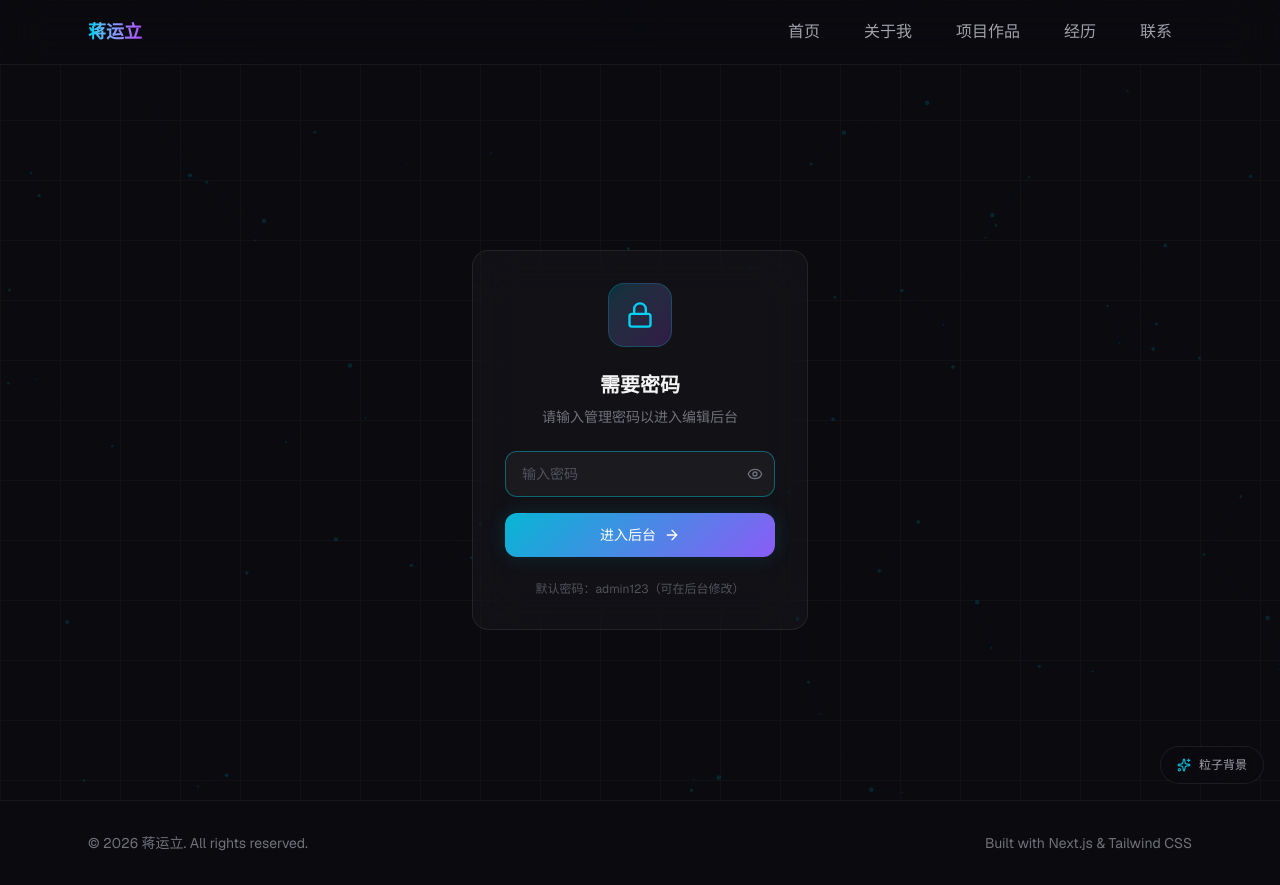
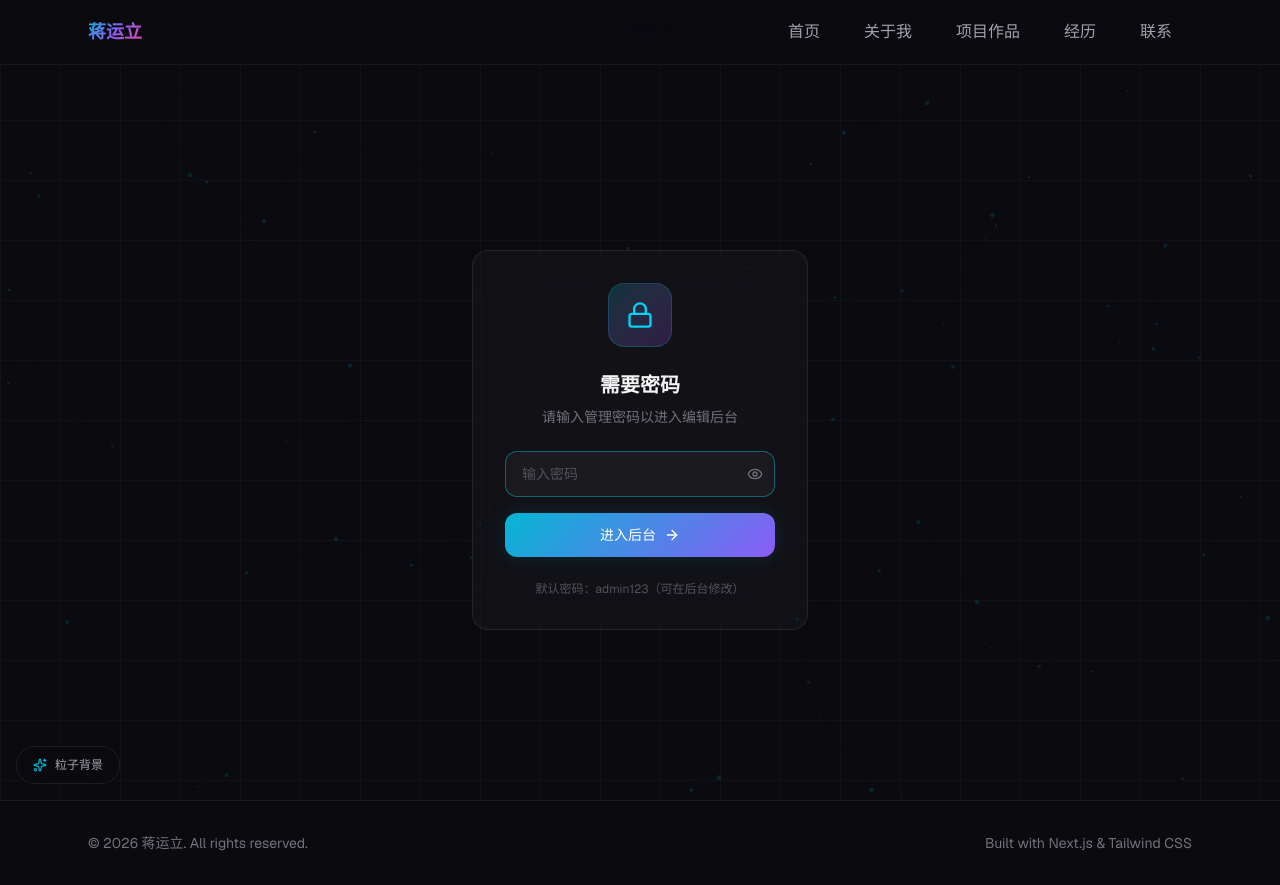
Before and after one commit to jiang050504/Portfolio, a Next.js app: page /admin in a window 1280 px wide. Built offline with nearby package versions, Linux system fonts and the light colour scheme.

Commit message:
右上角名字跟随主题渐变，壁纸切换按钮移到左下角
- Navbar Logo 使用 var(--gradient-hero)
- WallpaperToggle: 右下→左下，hover色跟随主题

```diff
--- a/src/components/layout/Navbar.tsx
+++ b/src/components/layout/Navbar.tsx
@@ -26,7 +26,8 @@ export default function Navbar() {
         {/* Logo */}
         <Link
           href="/"
-          className="text-lg font-bold bg-gradient-to-r from-cyan-400 to-purple-500 bg-clip-text text-transparent"
+          className="text-lg font-bold bg-clip-text text-transparent"
+          style={{backgroundImage:"var(--gradient-hero)"}}
         >
           {content.heroName}
         </Link>
--- a/src/components/layout/WallpaperToggle.tsx
+++ b/src/components/layout/WallpaperToggle.tsx
@@ -19,7 +19,7 @@ export default function WallpaperToggle() {
       animate={{ opacity: 1, x: 0 }}
       transition={{ delay: 0.5 }}
       title={wallpaperEnabled ? "切换为粒子背景" : "切换为壁纸背景"}
-      className="fixed right-4 bottom-4 z-40 flex items-center gap-2 rounded-full border border-white/[0.08] bg-[var(--bg-deep)]/80 backdrop-blur-xl px-4 py-2.5 text-xs text-[var(--text-secondary)] transition-all hover:border-cyan-500/30 hover:text-[var(--text-primary)]"
+      className="fixed left-4 bottom-4 z-40 flex items-center gap-2 rounded-full border border-white/[0.08] bg-[var(--bg-deep)]/80 backdrop-blur-xl px-4 py-2.5 text-xs text-[var(--text-secondary)] transition-all hover:border-[var(--accent-primary)]/30 hover:text-[var(--text-primary)]"
     >
       {wallpaperEnabled ? (
         <>
```
